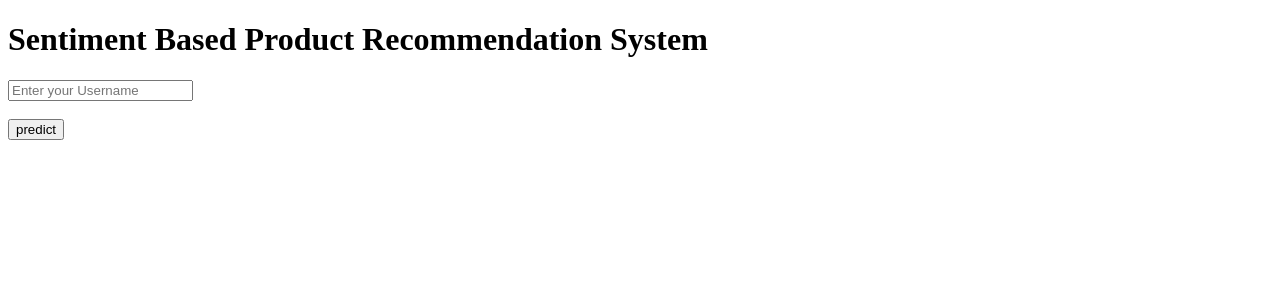
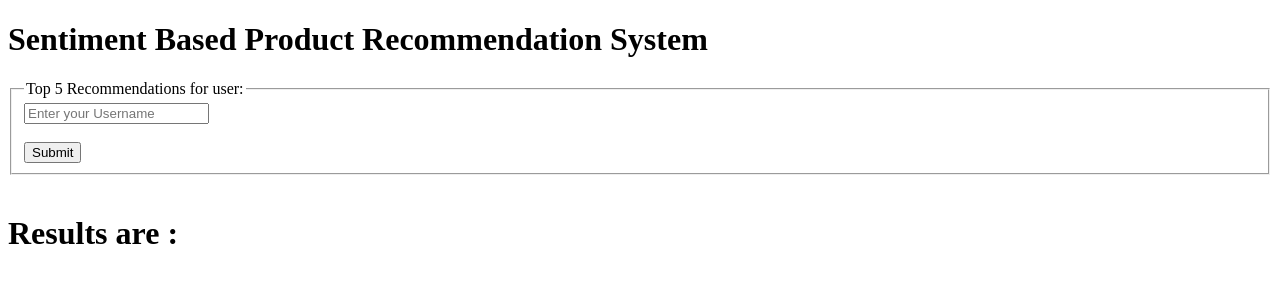
Before and after one commit to MalleswariSubbu/sentiment-based-rec-system, a Flask app: page / in a window 1280 px wide. Shown: the top 300 px of the page. Run offline with Flask 2, Linux system fonts and the light colour scheme.

Commit message:
changes made as per user interface

```diff
--- a/app.py
+++ b/app.py
@@ -22,7 +22,7 @@ def predict():
     print(username)
     prediction = recommend(username)
     print("Output :", prediction)
-    return render_template('index.html', prediction_text='Your Top 5 Recommendations are:\n {}'.format(prediction))
+    return render_template('index.html', prediction_text='{}'.format(prediction))
     #return prediction[0]
 
 
--- a/templates/index.html
+++ b/templates/index.html
@@ -13,13 +13,20 @@
   <div class="login">
     <h1>Sentiment Based Product Recommendation System</h1>
     <!-- Main Input For Receiving Query to our ML-->
+
     <form action="{{ url_for('predict')}}" method="post">
+
+      <fieldset>
+      <legend>Top 5 Recommendations for user:</legend>
       <input type="text" name="reviews_username" placeholder="Enter your Username" required="required" /><br><br>
-      <button type="submit" class="btn btn-primary btn-block btn-large">predict</button>
+      <button type="submit" class="btn btn-primary btn-block btn-large">Submit</button>
+      </fieldset>
+
     </form>
 
     <br>
-    <br>
+  </hr>
+     <h1>Results are : </h1></br>
     {{ prediction_text }}
 
   </div>
```
Also changed, not shown: model.py (+14 -12 lines), 1 other file.
